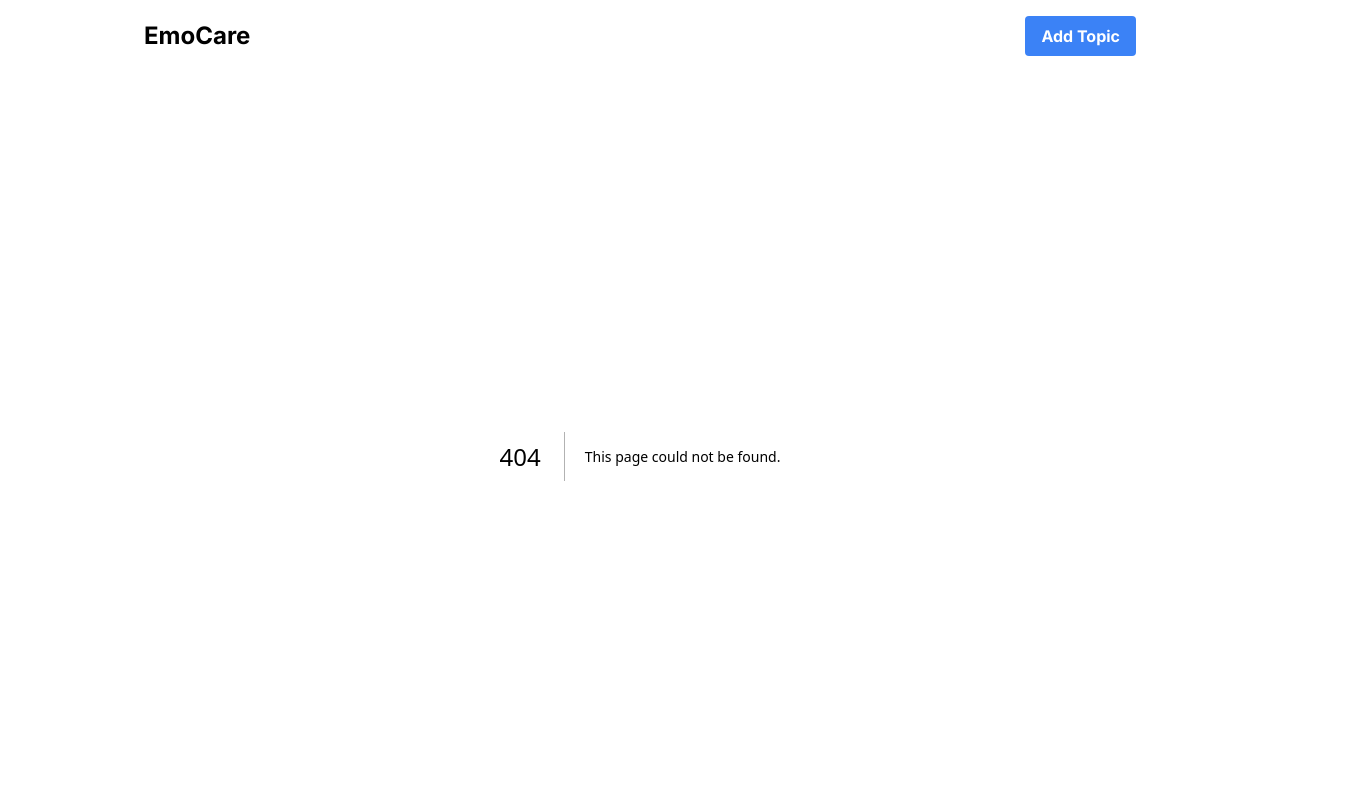
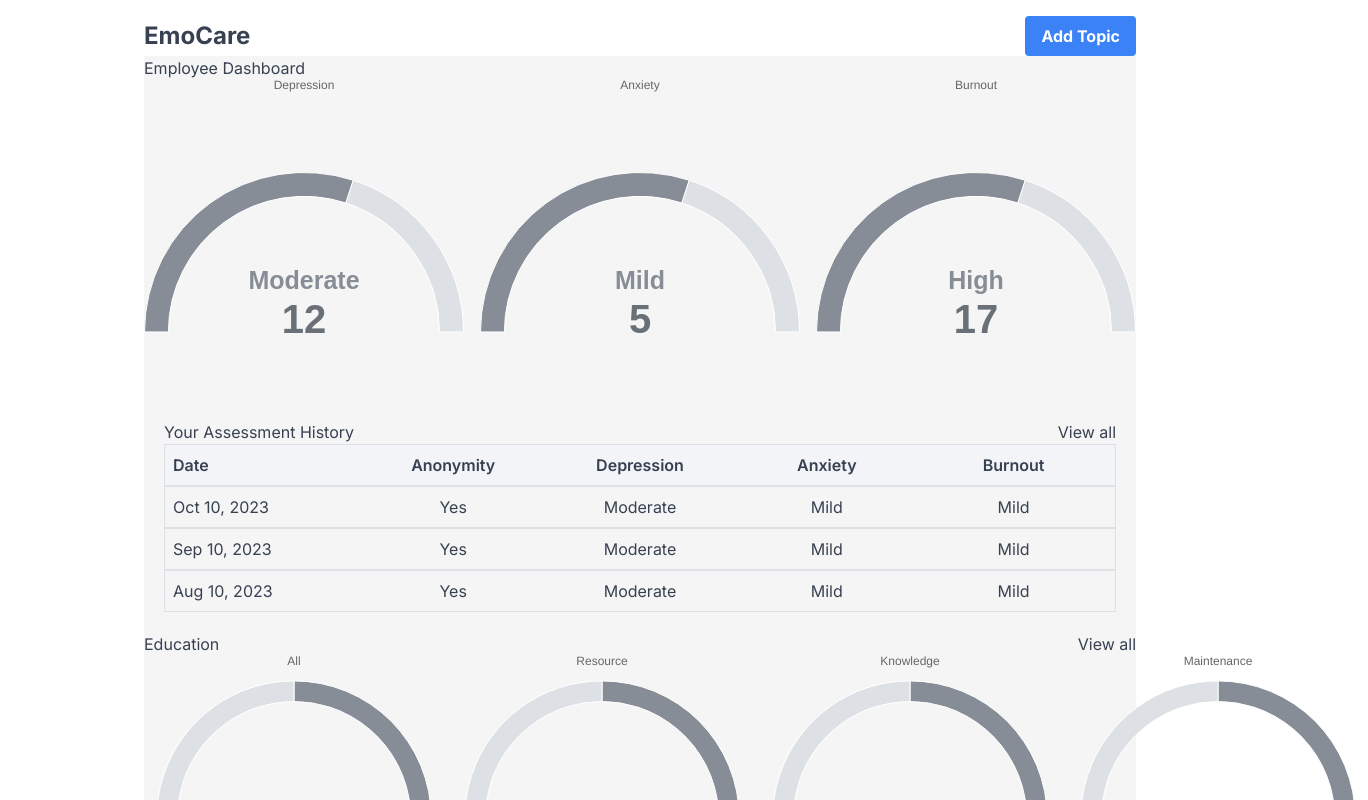
Before and after one commit to ichotika/emocare, a Next.js app: page /employees/dashboard in a window 1280 px wide. Before the commit this address had no page. Shown: the top 800 px of the page, 1368 px wide, since content can reach past the window. Built offline with nearby package versions, Linux system fonts and the light colour scheme.

Commit message:
employee dashboard components

```diff
--- /dev/null
+++ b/src/app/employees/dashboard/page.jsx
@@ -0,0 +1,42 @@
+import Header from "@/components/organizations/Header";
+import AssessmentHistory from "@/components/employees/AssessmentHistory";
+import HalfDoughnutChart from "@/components/employees/HalfDoughnutChart";
+import DoughnutChart from "@/components/employees/DoughnutChart";
+import PersonalityType from "@/components/employees/PersonalityType";
+import MoodSelector from "@/components/employees/MoodSelector";
+
+export default function page() {
+  return (
+    <div style={{backgroundColor: '#F5F5F5'}}>
+        <header>
+            <h1>Employee Dashboard</h1>
+        </header>
+        <div style={{display: 'flex', gap: '1rem'}}>
+          <HalfDoughnutChart headtitle={'Depression'} levelText={'Moderate'} levelNum={'12'} />
+          <HalfDoughnutChart headtitle={'Anxiety'} levelText={'Mild'} levelNum={'5'} />
+          <HalfDoughnutChart headtitle={'Burnout'} levelText={'High'} levelNum={'17'} />
+        </div>
+
+        <div className="p-5">
+          <div style={{display: 'flex', justifyContent: 'space-between'}}>
+            <h2>Your Assessment History</h2>
+            <a href="#">View all</a>
+          </div>
+          <AssessmentHistory />
+        </div>
+
+        <div>
+          <div style={{display: 'flex', justifyContent: 'space-between'}}>
+            <h2>Education</h2>
+            <a href="#">View all</a>
+          </div>
+          <div style={{display: 'flex', gap: '0.5rem'}}>
+            <DoughnutChart categoryTitle={'All'} percentCompleted={'35%'} />
+            <DoughnutChart categoryTitle={'Resource'} percentCompleted={'87%'} />
+            <DoughnutChart categoryTitle={'Knowledge'} percentCompleted={'50%'} />
+            <DoughnutChart categoryTitle={'Maintenance'} percentCompleted={'65%'} />
+          </div>
+        </div>
+    </div>
+  );
+}
--- /dev/null
+++ b/src/components/employees/AssessmentHistory.jsx
@@ -0,0 +1,20 @@
+import AssessmentRecord from "./AssessmentRecord"
+
+function AssessmentHistory() {
+  return (
+    <div>
+      <div className="flex p-2 font-semibold" style={{backgroundColor: '#F2F4F8', border:'1px solid #DDE1E6'}}>
+        <div className="w-1/5">Date</div>
+        <div className="w-1/5 text-center">Anonymity</div>
+        <div className="w-1/5 text-center">Depression</div>
+        <div className="w-1/5 text-center">Anxiety</div>
+        <div className="w-1/5 text-center">Burnout</div>
+      </div>
+      <AssessmentRecord date={'Oct 10, 2023'} anonymous={'Yes'} deprLevel={'Moderate'} anxietyLevel={'Mild'} burnoutLevel={'Mild'}/>
+      <AssessmentRecord date={'Sep 10, 2023'} anonymous={'Yes'} deprLevel={'Moderate'} anxietyLevel={'Mild'} burnoutLevel={'Mild'}/>
+      <AssessmentRecord date={'Aug 10, 2023'} anonymous={'Yes'} deprLevel={'Moderate'} anxietyLevel={'Mild'} burnoutLevel={'Mild'}/>
+    </div>
+  )
+}
+
+export default AssessmentHistory
--- /dev/null
+++ b/src/components/employees/AssessmentRecord.jsx
@@ -0,0 +1,17 @@
+"use client"
+
+function AssessmentRecord({date, anonymous, deprLevel, anxietyLevel, burnoutLevel }) {
+    return (
+        <div>
+            <div className="flex p-2" style={{border:'1px solid #DDE1E6'}}>
+                <p className="w-1/5">{date}</p>
+                <p className="w-1/5 text-center">{anonymous}</p>
+                <p className="w-1/5 text-center">{deprLevel}</p>
+                <p className="w-1/5 text-center">{anxietyLevel}</p>
+                <p className="w-1/5 text-center">{burnoutLevel}</p>
+            </div>
+        </div>
+    )
+}
+
+export default AssessmentRecord
--- /dev/null
+++ b/src/components/employees/DoughnutChart.jsx
@@ -0,0 +1,57 @@
+"use client";
+import { ArcElement, Chart, Legend, Tooltip } from "chart.js"
+import { Doughnut } from "react-chartjs-2";
+
+Chart.register(ArcElement,Tooltip, Legend);
+
+function DoughnutChart({ categoryTitle, percentCompleted }) {
+    const data = {
+        // labels: labels,
+        datasets: [
+          {
+            label: 'Week day',
+            data: [60, 40],
+            backgroundColor: ['#878D96', '#DDE1E6'],
+            borderWidth: 1,
+            cutout: '85%'
+          },
+        ],
+    };
+
+    const options = {
+        plugins: {
+            legend: {
+                title: {
+                    display: true,
+                    text: categoryTitle,
+
+                }
+            }
+        }
+    }
+
+    const chartInnerText = {
+        id: 'chartInnerText',
+        afterDatasetsDraw(chart, args, pluginOptions){
+            const {ctx, data, chartArea: {top, bottom, left, right, width, height}} = chart;
+
+            ctx.save()
+            const xCoor = chart.getDatasetMeta(0).data[0].x;
+            const yCoor = chart.getDatasetMeta(0).data[0].y;
+
+            ctx.textAlign = 'center';
+
+            ctx.font = 'bold 40px sans-serif';
+            ctx.fillStyle = '#697077';
+            ctx.fillText(percentCompleted, xCoor, yCoor)
+        }
+    }
+
+    return (
+        <div style={{width: '50%', height: '50%'}}>
+            <Doughnut data={data} options={options} plugins={[chartInnerText]} />
+        </div>
+    )
+}
+
+export default DoughnutChart
--- /dev/null
+++ b/src/components/employees/HalfDoughnutChart.jsx
@@ -0,0 +1,65 @@
+"use client";
+import { ArcElement, Chart, Legend, Tooltip } from "chart.js"
+import { Doughnut } from "react-chartjs-2";
+
+Chart.register(ArcElement,Tooltip, Legend);
+
+function HalfDoughnutChart({ headtitle, levelText, levelNum }) {
+    // const labels = ['Monday', 'Tuesday']
+    const data = {
+        // labels: labels,
+        datasets: [
+          {
+            label: 'Week day',
+            data: [60, 40],
+            backgroundColor: ['#878D96', '#DDE1E6'],
+            borderWidth: 1,
+            circumference: 180,
+            rotation: 270,
+            cutout: '85%'
+          },
+        ],
+    };
+
+    const options = {
+        plugins: {
+            legend: {
+                title: {
+                    display: true,
+                    text: headtitle,
+
+                }
+            }
+        }
+    }
+
+    const chartInnerText = {
+        id: 'chartInnerText',
+        afterDatasetsDraw(chart, args, pluginOptions){
+            const {ctx, data, chartArea: {top, bottom, left, right, width, height}} = chart;
+
+            ctx.save()
+            const xCoor = chart.getDatasetMeta(0).data[0].x;
+            const yCoor = chart.getDatasetMeta(0).data[0].y;
+
+            ctx.textAlign = 'center';
+
+            ctx.font = 'bold 40px sans-serif';
+            ctx.fillStyle = '#697077';
+            ctx.fillText(levelNum, xCoor, yCoor - 10)
+
+            ctx.font = 'bold 25px sans-serif';
+            ctx.fillStyle = '#878D96';
+            ctx.fillText(levelText, xCoor, yCoor - 50)
+        }
+    }
+
+
+    return (
+        <div style={{width: '100%', height: '100%'}}>
+            <Doughnut data={data} options={options} plugins={[chartInnerText]} />
+        </div>
+    )
+}
+
+export default HalfDoughnutChart
--- /dev/null
+++ b/src/components/employees/MoodSelector.jsx
@@ -0,0 +1,11 @@
+
+
+function MoodSelector() {
+    return (
+        <div>
+            <h1>How do you feel today?</h1>
+        </div>
+    )
+}
+
+export default MoodSelector
--- /dev/null
+++ b/src/components/employees/PersonalityType.jsx
@@ -0,0 +1,18 @@
+import Image from "next/image"
+import Profile from "@/public/assets/Wireframes/bell.svg";
+
+function PersonalityType() {
+    return (
+        <div className="m-5 p-5" style={{backgroundColor: '#ffffff', borderRadius: '1rem'}}>
+           <h1>Your Personality Type</h1>
+           <Image src={Profile} width={100} height={100} alt="Picture"/>
+           <div>
+            <h2>Personality 1</h2>
+            <p>Qui dolore laboriosam qui dolor nostrum et impedit dolores sit aspernatur tempore qui voluptate neque eos dignissimos nostrum.</p>
+            <p className="text-center pt-6">View All</p>
+           </div>
+        </div>
+    )
+}
+
+export default PersonalityType
```
